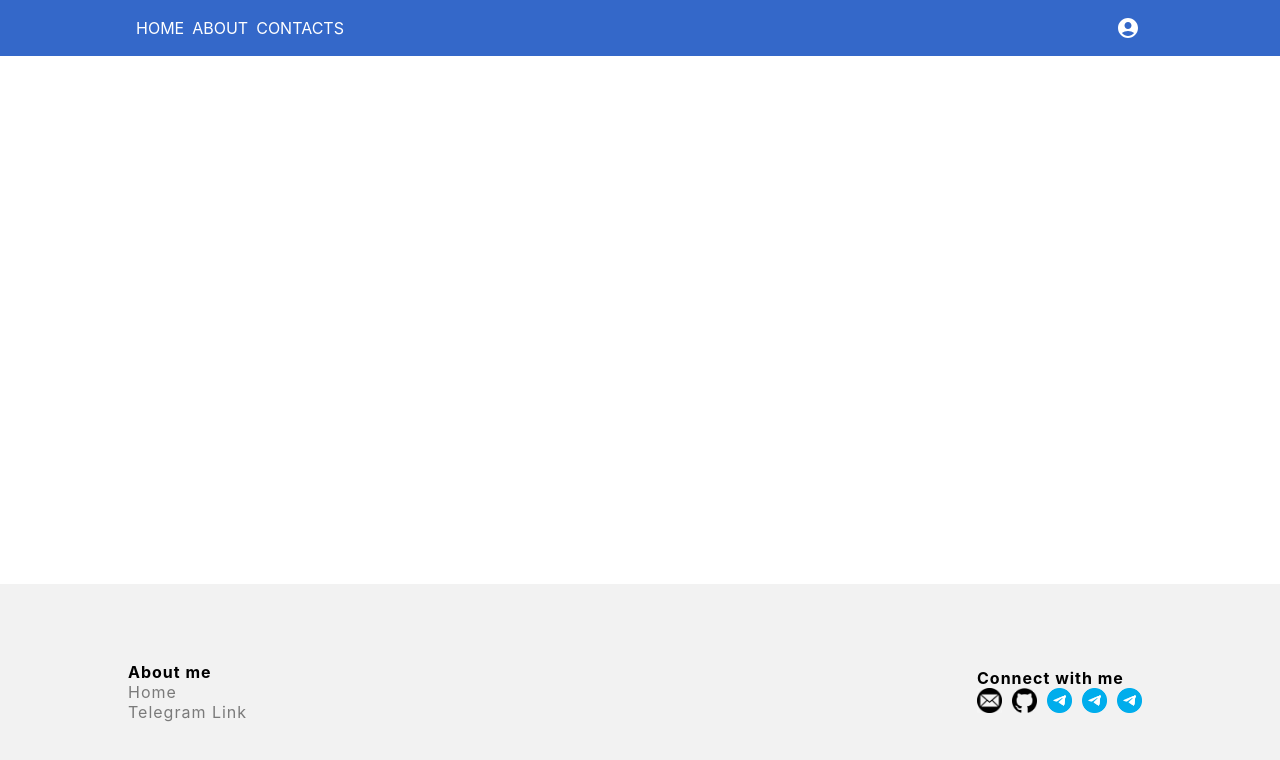
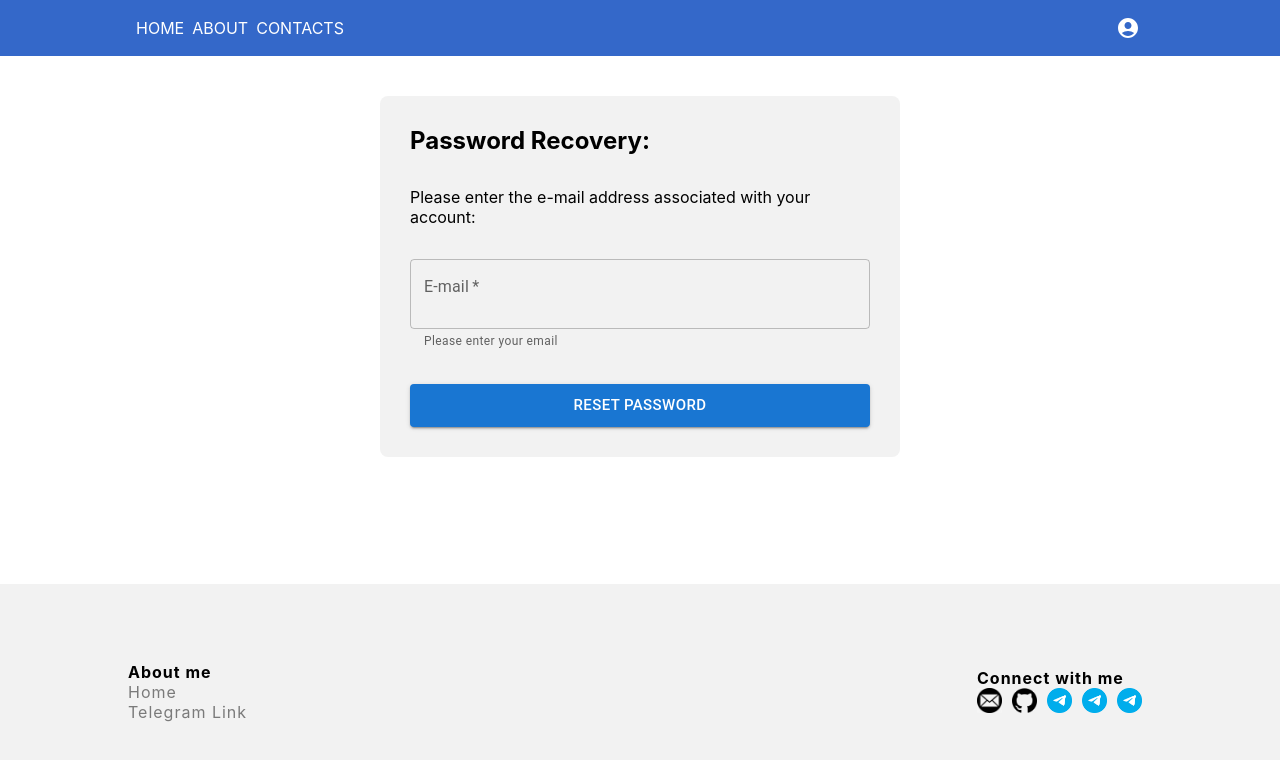
Before and after one commit to Fenik2305/personal-react-page, a React (Create React App) app in the folder frontend/: page /password-recovery in a window 1280 px wide. Shown: the top 760 px of the page. Built offline with nearby package versions, Linux system fonts and the light colour scheme.

Commit message:
Added items filter for messages page

```diff
--- a/frontend/src/App.js
+++ b/frontend/src/App.js
@@ -10,6 +10,7 @@ import MessagesList from './components/MessagesList/MessageList.js';
 import Header from './components/Header/Header';
 import Footer from './components/Footer/Footer';
 import AuthPage from './components/AuthPage/AuthPage.js';
+import RecoveryPage from "./components/recoveryPage/recoveryPage.js";
 import CollapsibleTable from './components/adminPage/adminPage.js';
 
 import GeneralInfoStyles from './components/HomePage/GeneralInfo.css';
@@ -18,7 +19,8 @@ import ContactsStyles from './components/ContactsPage/Contacts.css';
 import MessagesListStyles from './components/MessagesList/MessageList.css';
 import HeaderStyles from './components/Header/Header.css';
 import FooterStyles from './components/Footer/Footer.css';
-import AutPageStyles from './components/AuthPage/AuthPage.css';
+import AuthPageStyles from './components/AuthPage/AuthPage.css';
+import RecoveryPageStyles from './components/recoveryPage/recoveryPage.css';
 import adminPageStyles from './components/adminPage/adminPage.css';
 
 function App() {
@@ -35,6 +37,7 @@ function App() {
             <Route path='/messages' element={user ? <MessagesList /> : <Navigate to="/" />} />
             <Route path='/authpage' element={user ? <Navigate to="/" /> : <AuthPage />} />
             <Route path='/admin' element={user ? <CollapsibleTable /> : <Navigate to="/" />} />
+            <Route path='/password-recovery' element={user ? <Navigate to="/" /> : <RecoveryPage />} />
         </Routes>
       </div>
       <Footer />
--- a/frontend/src/components/Login/Login.css
+++ b/frontend/src/components/Login/Login.css
@@ -6,3 +6,15 @@
     background: #f2f2f2;
     border-radius: 4px;
 }
+
+.forgot-password-label {
+    text-align: center;
+    color: #000000;
+    text-decoration: none;
+    transition: color 0.2s ease-in-out;
+}
+
+.forgot-password-label:hover {
+    color: #3468c9;
+    text-decoration: underline;
+}
--- a/frontend/src/components/Login/Login.js
+++ b/frontend/src/components/Login/Login.js
@@ -1,6 +1,9 @@
 import { useState } from "react"
 import { useLogin } from "../../hooks/useLogin.js"
 import { Stack, TextField, Button } from "@mui/material";
+import { Link } from "react-router-dom"
+
+import LoginPageStyles from "./Login.css";
 
 const Login = () => {
     const [email, setEmail] = useState('')
@@ -34,11 +37,13 @@ const Login = () => {
                 <Button
                     variant="contained"
                     size='large'
-                    style={{maxWidth: '170px'}}
                     disabled={isLoading}
                     onClick={handleSubmit}>
                     Log in
                 </Button>
+
+                <Link className="forgot-password-label" to='/password-recovery'>Forgot your password?</Link>
+
                 {error && <label>{error}</label>}
             </Stack>
         </div>
--- a/frontend/src/components/MessagesList/MessageList.js
+++ b/frontend/src/components/MessagesList/MessageList.js
@@ -40,9 +40,16 @@ export default function BasicTable() {
     fetchPage(0, parseInt(event.target.value, 10));
   };
 
-  const fetchPage = async (pageNum, limit) => {
+  const fetchPage = async (pageNum, itemsLimit, propFilter = "createdAt", sortOrder = "-1") => {
     try {
-      const response = await fetch(`/api/messages/message-pages/${user._id}?pageNum=${pageNum}&limit=${limit}&filter=createdAt&sort=asc`, {
+      const params = new URLSearchParams({
+        pageNum: pageNum,
+        itemsLimit: itemsLimit,
+        propFilter: propFilter,
+        sortOrder: sortOrder,
+      });
+
+      const response = await fetch(`/api/messages/message-pages/${user._id}?${params.toString()}`, {
         headers: {
           'Authorization': `Bearer ${user.token}`
         }
@@ -56,7 +63,7 @@ export default function BasicTable() {
 
       return fetchedPage;
     } catch (error) {
-      console.log("Page fetching error:", error);
+      console.log("Page fetching error: ", error);
     }
   };
 
--- /dev/null
+++ b/frontend/src/components/recoveryPage/recoveryPage.css
@@ -0,0 +1,7 @@
+.recovery-form {
+    max-width: 460px;
+    margin: 40px auto;
+    padding: 30px;
+    background: #f2f2f2;
+    border-radius: 8px;
+}
--- /dev/null
+++ b/frontend/src/components/recoveryPage/recoveryPage.js
@@ -0,0 +1,35 @@
+import { useState } from "react"
+import { Stack, TextField, Button } from "@mui/material";
+
+import recoveryPageStyles from "./recoveryPage.css";
+
+const recoveryPage = () => {
+    return (
+        <div className="recovery-form">
+            <Stack spacing={4}>
+                <h2>Password Recovery:</h2>
+                {/*<ol>
+                    <li>Enter the email address associated with your account and click the "Reset Password" button.</li>
+                    <li>Login to the email account linked to your account and follow the password reset link in the email we will send you.</li>
+                    <li>Enter your new password and confirm the password change.</li>
+                </ol>*/}
+                <p>Please enter the e-mail address associated with your account:</p>
+                <TextField
+                    required
+                    id='email'
+                    label="E-mail"
+                    helperText="Please enter your email"
+                    inputProps={{style: {fontSize: "26px"}}}
+                />
+
+                <Button
+                    variant="contained"
+                    size='large'>
+                    Reset Password
+                </Button>
+            </Stack>
+        </div>
+    )
+}
+
+export default recoveryPage
```
Also changed, not shown: 1 other file (tests, documents, lock files or other folders).
